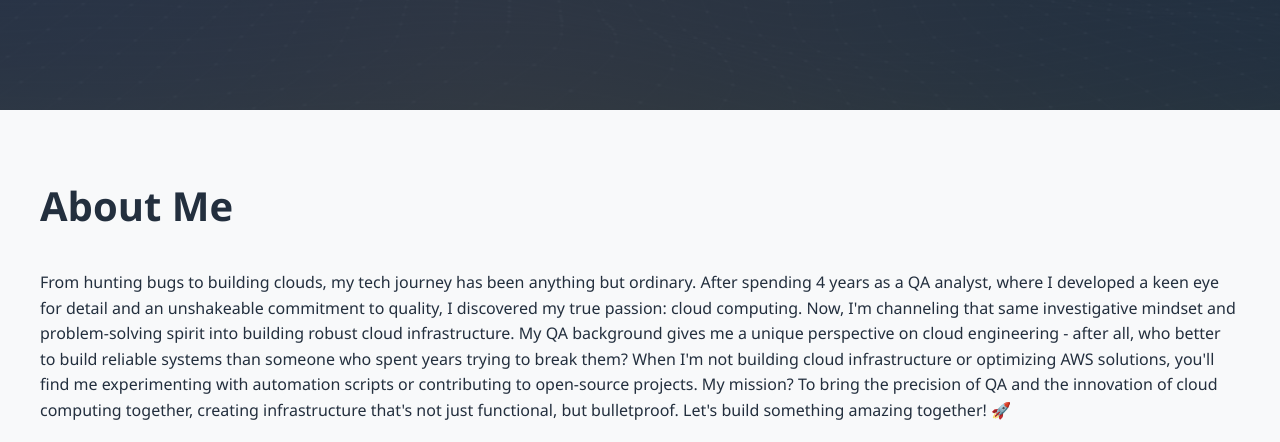
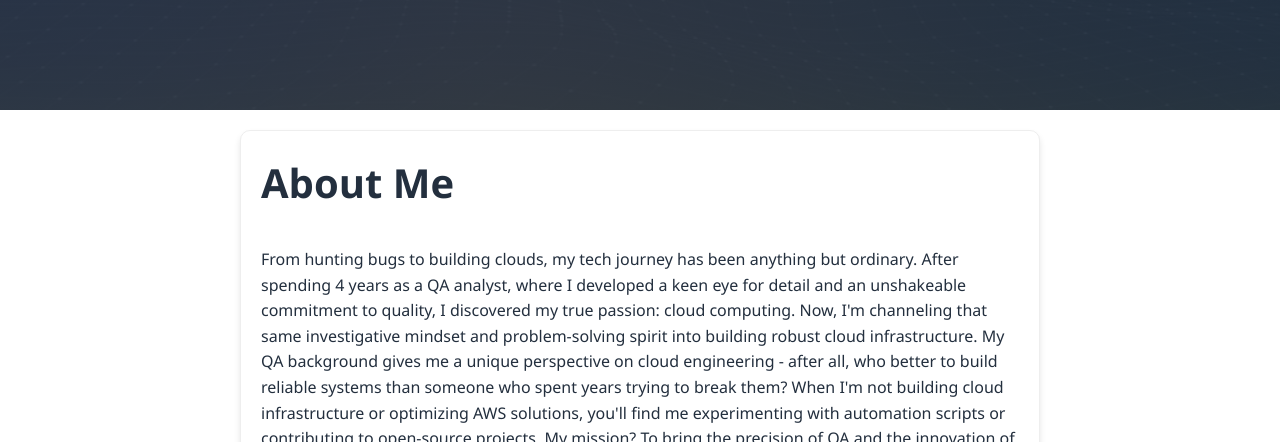
Before and after one commit to K-Canzater/KCanzater, a plain HTML site: page index.html in a window 1280 px wide. Shown: the part 770-1212 px from the top of the page. Drawn offline with Linux system fonts and the light colour scheme.

Commit message:
Update index.html

```diff
--- a/index.html
+++ b/index.html
@@ -242,6 +242,18 @@
             color: var(--secondary-color);
             margin-bottom: 0.5rem;
         }
+        #about {
+            background: white;
+            border-radius: 10px;
+            overflow: hidden;
+            box-shadow: var(--card-shadow); /* Assumes --card-shadow is defined in your CSS */
+            transition: transform 0.3s;
+            border: 1px solid #eee;
+            padding: 20px; /* Optional: Adds padding inside the section */
+            margin: 20px auto; /* Optional: Adds space around the section */
+            max-width: 800px; /* Optional: Centers and limits width for better layout */
+        }
+
 
 
 
```
